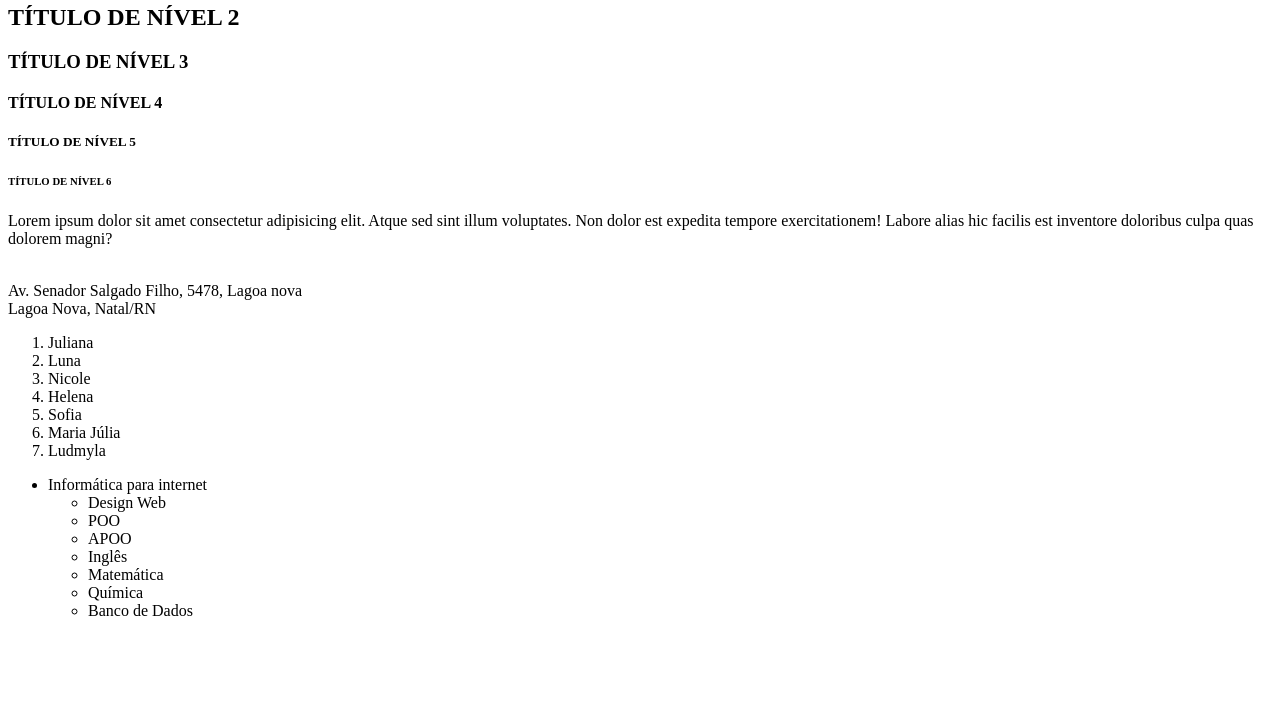
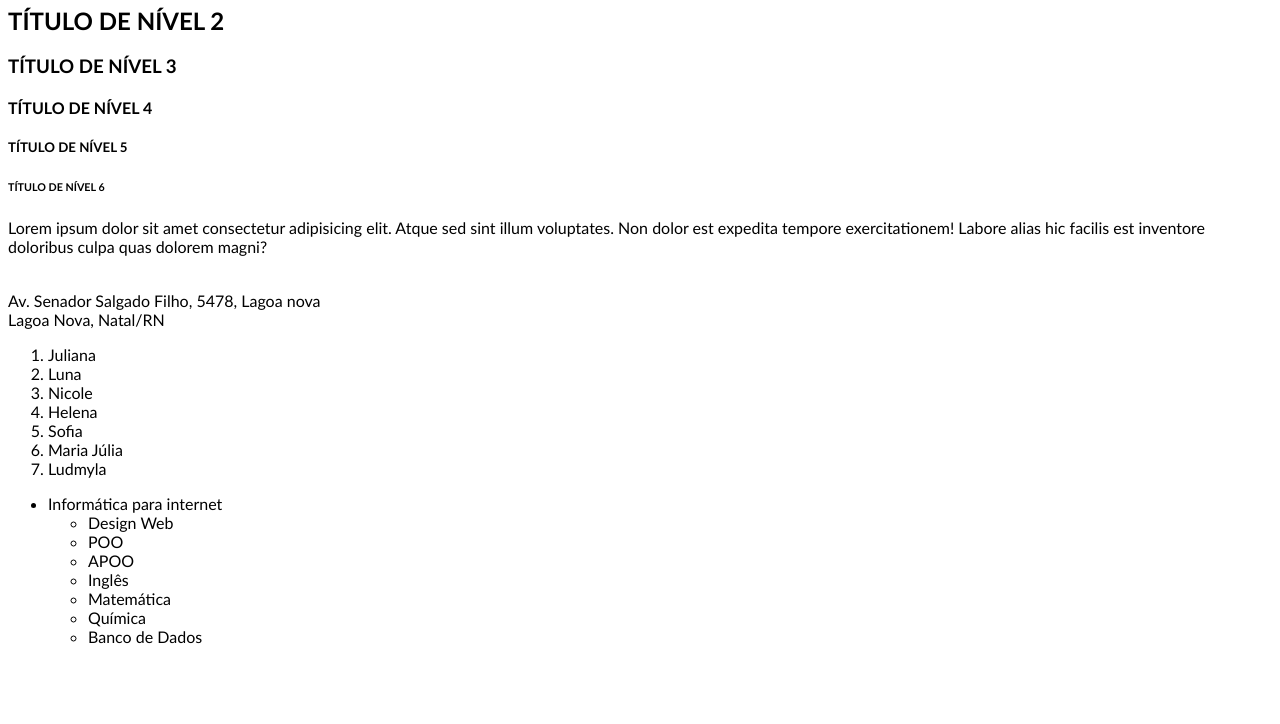
Before and after one commit to Juliana-vi/Design_Web_2025, a plain HTML site: page Aula_1_Revisão/index.html in a window 1280 px wide. Shown: the part 76-800 px from the top of the page. Drawn offline with Linux system fonts and the light colour scheme.

Commit message:
Inserindo CSS

```diff
--- a/Aula_1_Revisão/index.html
+++ b/Aula_1_Revisão/index.html
@@ -6,6 +6,13 @@
     <meta name="viewport" content="width=device-width, initial-scale=1.0">
     <!--VIEWPORT: Tela, INITIAL-SCALE=1.0: Zoom 100%-->
     <title>REVISÃO</title>
+    <link rel="stylesheet" href="main.css">
+    <style>
+
+        body{
+            font-family: 'Trebuchet MS', 'Lucida Sans Unicode', 'Lucida Grande', 'Lucida Sans', Arial, sans-serif
+        }
+    </style>
 </head>
 <body>
     <h1>TÍTULO DE NÍVEL 1</h1>
```
